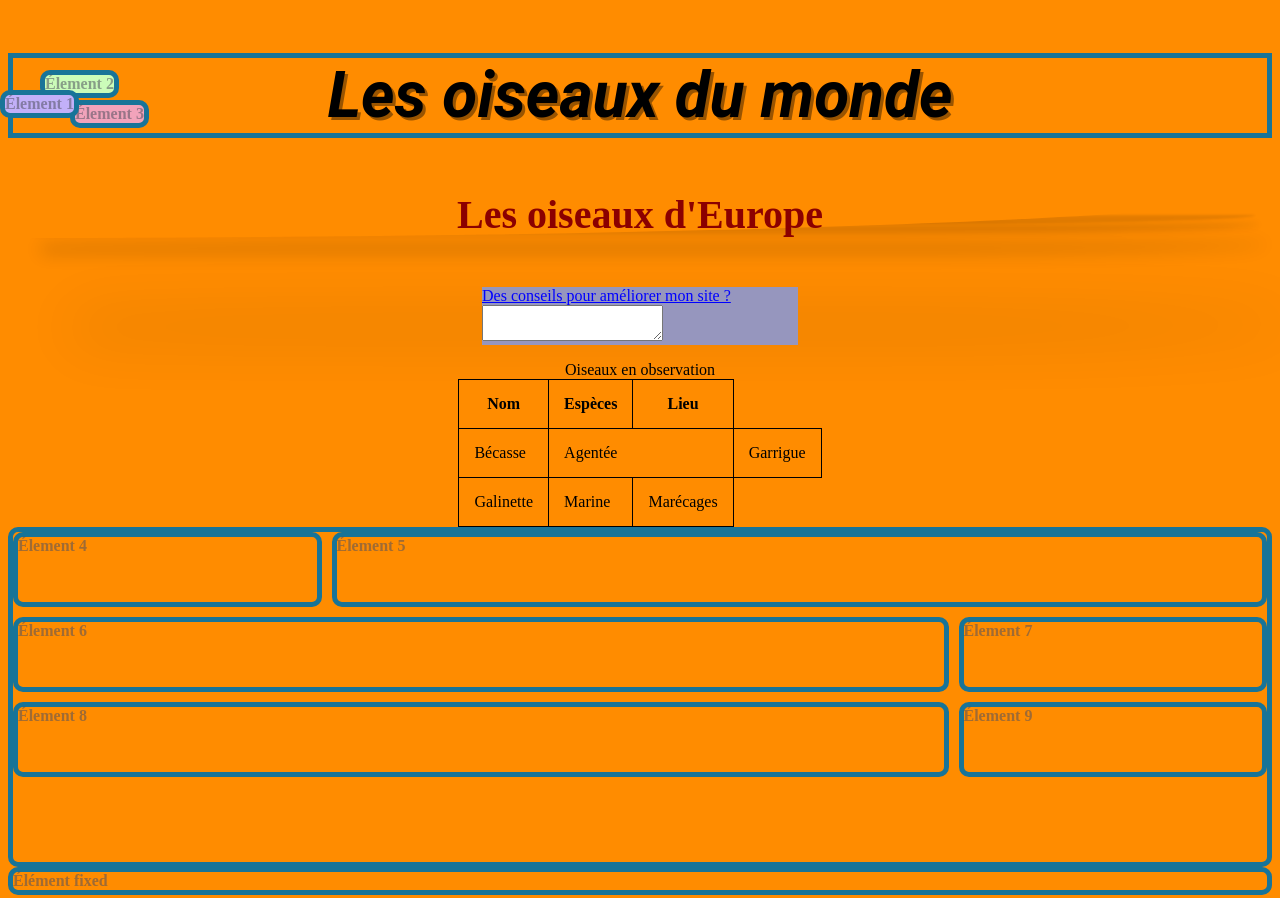
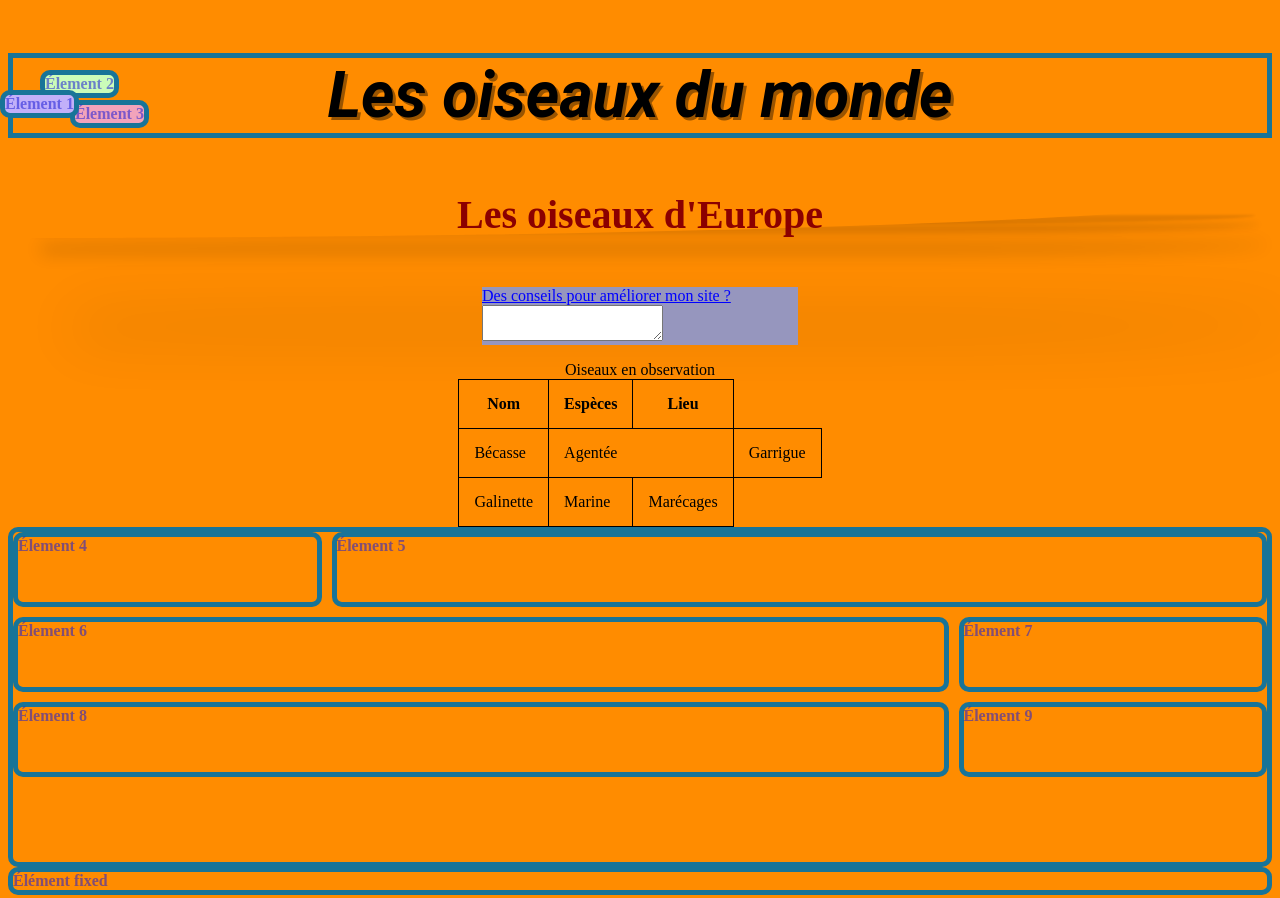
Before and after one commit to davscuderia/projet-OpenClassR, a plain HTML site: page index.html in a window 1280 px wide. Shown: the top 898 px of the page. Drawn offline with Linux system fonts and the light colour scheme.

Commit message:
modification div color blu

```diff
--- a/style_1.css
+++ b/style_1.css
@@ -1,6 +1,6 @@
 
 div, a:visited {
-    color: #50505e8c;
+    color: #1c1cd68c;
     font-style: inherit;
     font-weight: 700;
     border: 5px #187498 solid;
```
